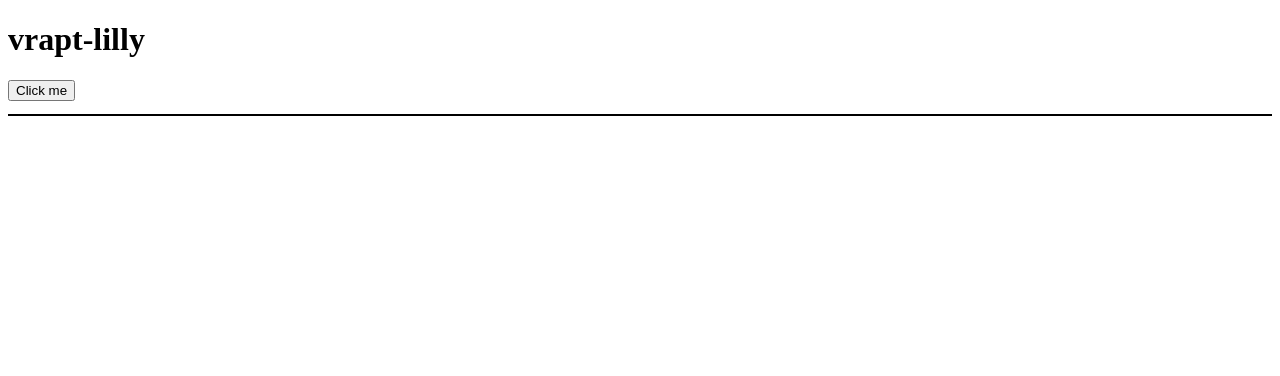
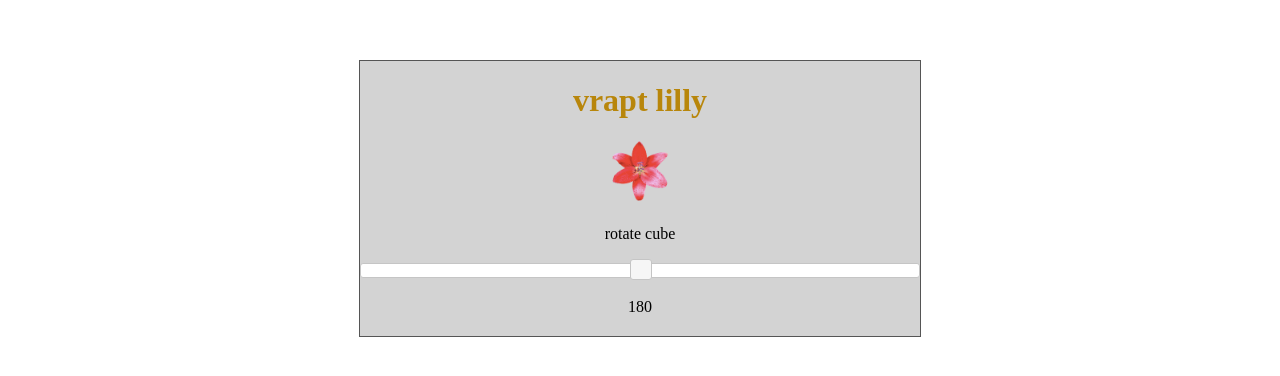
Before and after one commit to erictrose/vrapt-lilly, a plain HTML site: page index.html in a window 1280 px wide. Drawn offline with nearby package versions, Linux system fonts and the light colour scheme.

Commit message:
removed stuff that went to lilac

```diff
--- a/chat.js
+++ b/chat.js
@@ -1,7 +1,3 @@
-  /**
-   * JanusWeb chat
-   * Connect to a server and allow two-way chat with users in VR
-   */
   var client = new JanusClientConnection({
     host: 'ws://vrapt.xyz:5566',
     userId: 'WebClientUser' + Math.floor(Math.random() * 100000),
--- /dev/null
+++ b/css/style.css
@@ -0,0 +1,48 @@
+body {
+/*    width: 1000px;*/
+/*    height: 800px;*/
+/*    margin: 0 auto;*/
+}
+
+.wrapper-page {
+    margin: 60px auto 0;
+    width: 560px;
+    max-height: 800px;
+    border: 1px solid #555;
+    text-align: center;
+    background-color: lightgray;
+}
+
+h1 {
+    color: darkgoldenrod;
+    text-align: center;
+}
+
+.lilly {
+    width: 60px;
+}
+
+.auth {
+    padding: 30px;
+}
+
+
+.logged-out {
+
+}
+
+.logged-in {
+
+}
+
+button {
+    margin: 20px;
+}
+
+p {
+    margin: 20px;
+}
+
+input {
+    margin: 25px;
+}
--- a/index.html
+++ b/index.html
@@ -3,26 +3,29 @@
 <head>
     <meta charset="UTF-8">
     <title>vrapt-lilly</title>
+    <link rel="stylesheet" type="text/css" href="./css/style.css">
+<!--    jquery-->
+    <script   src="https://code.jquery.com/jquery-1.12.3.min.js"   integrity="sha256-aaODHAgvwQW1bFOGXMeX+pC4PZIPsvn2h1sArYOhgXQ="   crossorigin="anonymous"></script>
+<!--    jquery ui-->
+    <script   src="https://code.jquery.com/ui/1.12.0-rc.1/jquery-ui.min.js"   integrity="sha256-mFypf4R+nyQVTrc8dBd0DKddGB5AedThU73sLmLWdc0="   crossorigin="anonymous"></script>
+<!--    jquery ui css-->
+    <link rel="stylesheet" type="text/css" href="http://ajax.googleapis.com/ajax/libs/jqueryui/1.8.14/themes/base/jquery-ui.css">
 </head>
 <body>
 
-<h1>vrapt-lilly</h1>
-<button>Click me</button>
+    <!--page wrapper-->
+    <div class="wrapper-page">
+        <h1>vrapt lilly</h1>
+        <img src="images/lilly.png" class="lilly">
+        <p>rotate cube</p>
+        <div id="slider"></div>
+        <p id="slider-value"></p>
+    </div> <!--close page wrapper-->
 
-<ul id="messages" style="max-height: 80em; overflow: auto; border: 1px solid black; font-family: monospace; white-space: pre;"></ul>
-
-<FireBoxRoom>
-    <Assets>
-        <!--test script-->
-        <AssetScript src="http://erictrose.github.io/vrapt-lilly/AssetScriptTest.js" />
-    </Assets>
-    <Room server="vrapt.xyz" port="5566" id="room" use_local_asset="room_plane" pos=" 0 0 0" xdir="0 0 -1" ydir="0 1 0" zdir="1 0 0">
-
-    </Room>
-</FireBoxRoom>
 
 <script src="./JanusClientConnection.js"></script>
-<script src="./simple.js"></script>
+<!--<script src="./simple.js"></script>-->
 <!--<script src="./chat.js"></script>-->
+<script src="./slider.js"></script>
 </body>
 </html>
--- /dev/null
+++ b/slider.js
@@ -0,0 +1,15 @@
+$("#slider").slider(
+{
+            value: 180,
+            min: 0,
+            max: 360,
+            step: 1,
+            slide: function( event, ui ) {
+                $( "#slider-value" ).html( ui.value );
+            }
+}
+);
+
+$( "#slider-value" ).html(  $('#slider').slider('value') );
+
+console.log('slider loaded');
--- /dev/null
+++ b/style.css
@@ -0,0 +1,23 @@
+body {
+/*    width: 1000px;*/
+/*    height: 800px;*/
+/*    margin: 0 auto;*/
+}
+
+.wrapper-page {
+    margin: 60px auto 0;
+    width: 560px;
+    max-height: 800px;
+    border: 1px solid #555;
+    text-align: center;
+    background-color: lightgray;
+}
+
+h1 {
+    color: darkgoldenrod;
+    text-align: center;
+}
+
+.lilly {
+    width: 60px;
+}
```
Also changed, not shown: images/lilly.png (added), simple.js (line endings or trailing spaces).
